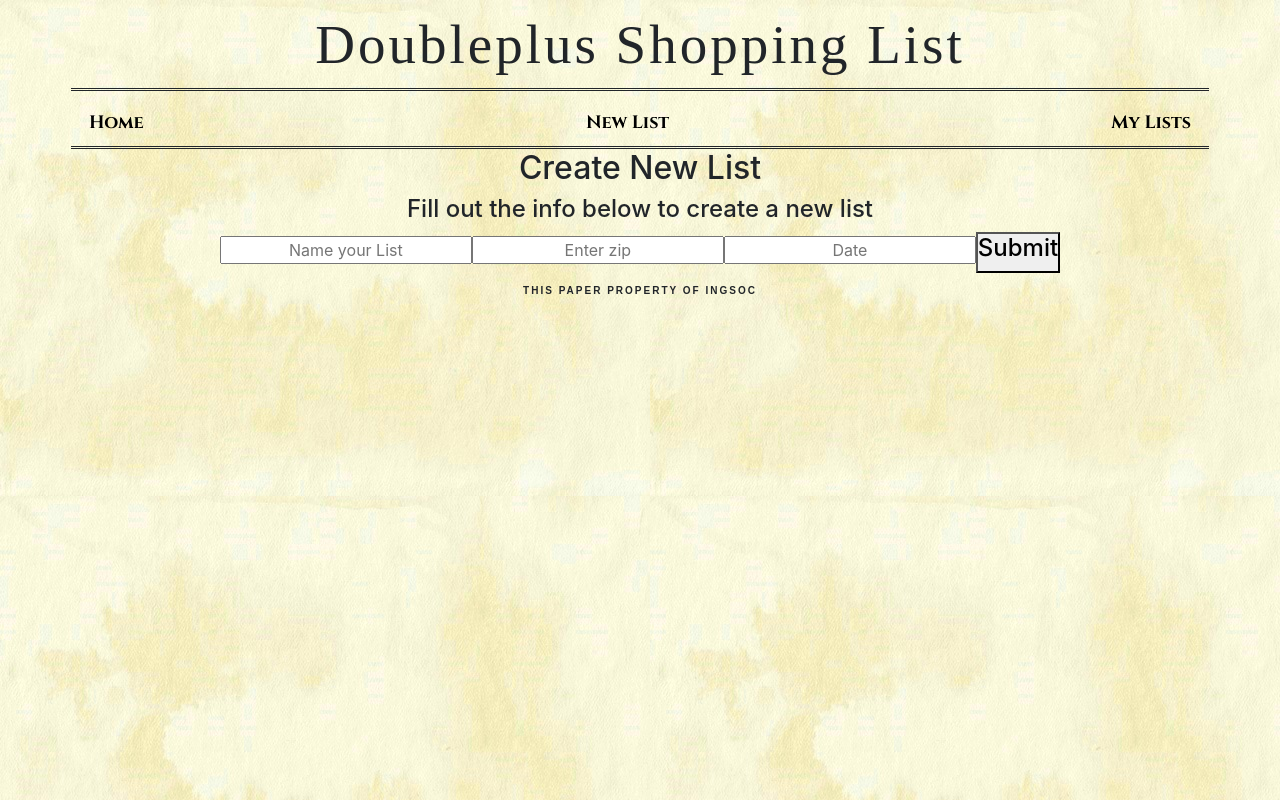
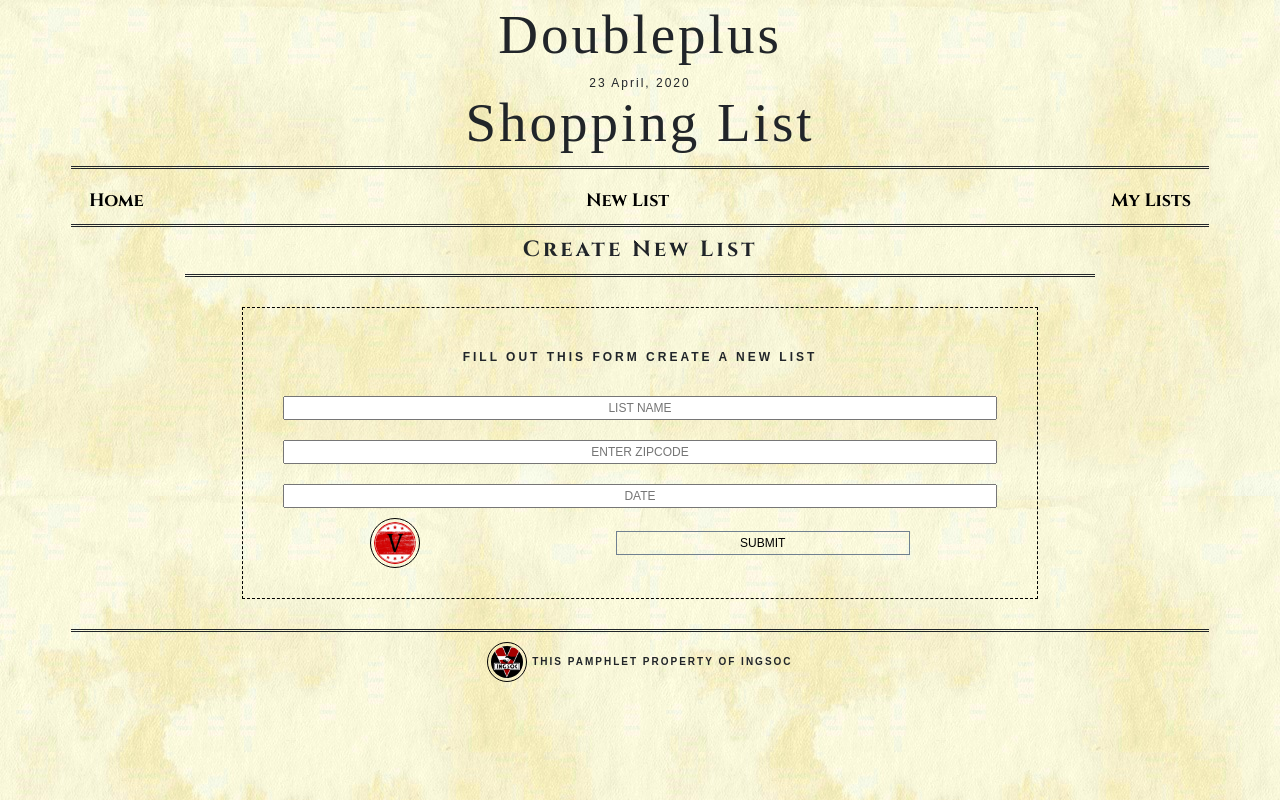
Before and after one commit to kblandy/grocery-app-CL, a React app: page /newlist in a window 1280 px wide. Built offline with nearby package versions, Linux system fonts and the light colour scheme; a web font is replaced by a local one.

Commit message:
Finished up base css styling

```diff
--- a/public/index.html
+++ b/public/index.html
@@ -3,14 +3,17 @@
   <head>
     <meta charset="utf-8" />
   <!--FONT FAMILIES-->
-    <link href="https://fonts.googleapis.com/css2?family=Tangerine&display=swap" rel="stylesheet">
 
+    <!-- link fonts -->
     <link href="https://fonts.googleapis.com/css2?family=Cinzel:wght@700&display=swap" rel="stylesheet">
 
+    <!-- old english header font -->
     <link href="https://fonts.googleapis.com/css?family=UnifrakturCook:700&display=swap" rel="stylesheet">
 
+    <!-- type writer font -->
     <link href="https://fonts.googleapis.com/css?family=Special+Elite&display=swap" rel="stylesheet">
 
+    <!-- <p> font -->
     <link href="https://fonts.googleapis.com/css2?family=Aldrich&display=swap" rel="stylesheet">
   <!--/FONT FAMILIES-->
 
--- a/src/App.css
+++ b/src/App.css
@@ -25,6 +25,20 @@
   margin: auto;
 }
 
+button {
+  font-size: 12px;
+  background: transparent;
+  border: 1px slategrey solid;
+  font-family: 'Aldrich', sans-serif;
+  padding: 2px;
+  text-transform: uppercase;
+}
+
+button:hover {
+  color: maroon;
+  font-weight: bold;
+}
+
 footer {
   font-family: 'Aldrich', sans-serif;
   font-weight: bolder;
@@ -32,6 +46,15 @@
   letter-spacing: 2px;
   padding: 10px;
   text-transform: uppercase;
+  margin-bottom: 0;
+  border-top-style: double;
+  margin-top: 30px;
+}
+
+h4 {
+  font-size: 20px;
+  font-family: 'Cinzel', serif;
+  letter-spacing: 2px;
 }
 
 h5 {
@@ -47,12 +70,21 @@
   padding-top: 2px;
 }
 
+
 img {
-  width: 100px;
+  background: transparent;
+  width: 50px;
+  padding: 3px;
+  border: 1px dotted black;
 }
 
 input {
+  font-family: 'Aldrich', sans-serif;
   text-align: center;
+  font-size: 12px;
+  text-transform: uppercase;
+  padding: 1px;
+  margin: 10px;
 }
 
 li {
@@ -75,23 +107,34 @@
   background: transparent;
 }
 
-.navbar.container {
-  background: transparent;
-}
-
-.nav-link {
-  text-decoration: none;
-}
 
 /* CLASS STYLES */
 
-.button-create-list {
-  padding: 4px 9px;
-  text-align: center;
-  text-decoration: none;
-  display: inline-block;
-  font-size: 16px;
-  margin: 2px;
+.arrow {
+  background: transparent;
+  width: 20px;
+  border-radius: 15px;
+  border: none;
+  margin: auto;
+  padding: 5px;
+}
+
+.button-x {
+  font-family: 'Special Elite', cursive;
+  font-size: 20px;
+  font-weight: bolder;
+  border: none;
+  margin-top: 8px;
+  padding: 2px;
+}
+
+.button-x:hover {
+  border: 1px black solid;
+}
+
+.button-submit {
+  width: 40%;
+  margin: auto;
 }
 
 .container {
@@ -161,10 +204,53 @@
   flex-direction: column;
 }
 
+.footer-image {
+    width: 40px;
+    border-radius: 50%;
+    border: 1px black solid;
+}
+
+.form-container {
+  border: 1px dashed black;
+  display: flex;
+  justify-content: space-between;
+  flex-direction: column;
+  width: 70%;
+  margin: auto;
+  margin-top: 30px;
+  padding: 30px;
+}
+
+.h6-item {
+  font-size: 12px;
+  letter-spacing: 3px;
+  font-weight: bold;
+  margin-top: 9px;
+  text-transform: uppercase;
+}
 
 .link-credit {
   color: black;
   font-size: 15px;
+}
+
+.header-title {
+  font-family: 'Cinzel', serif;
+  font-size: 22px;
+  letter-spacing: 3px;
+  padding: 5px;
+  border-bottom-style: double;
+  width: 80%;
+  margin: auto;
+  padding: 10px;
+}
+
+.img-stamp {
+  width: 50px;
+  height: 50px;
+  border-radius: 50%;
+  border: 1px black solid;
+  margin: auto;
 }
 
 .navbar {
@@ -178,18 +264,54 @@
   width: 100%;
   border-bottom-style: double;
 }
+
+.navbar.container {
+  background: transparent;
+}
+
+.nav-date {
+  font-family: 'Aldrich', sans-serif;
+  font-size: 12px;
+  margin: 0;
+}
+
 .nav-header {
   background: transparent;
   font-family: 'UnifrakturCook', cursive;
   font-size: 55px;
   letter-spacing: 3px;
-  padding: 10px;
+}
+
+.nav-header-bottom {
+  background: transparent;
+  font-family: 'UnifrakturCook', cursive;
+  font-size: 55px;
+  letter-spacing: 3px;
   border-bottom-style: double;
+  padding-bottom: 10px;
 }
 
 .nav-link {
   color: black;
   font-family: 'Cinzel', serif;
+  text-decoration: none;
+}
+
+.new-list-sub {
+  margin: auto;
+  text-align: center;
+  margin: auto;
+  padding-bottom: 20px;
+}
+
+.submit-link {
+  font-size: 12px;
+}
+
+.submit-container {
+  display: flex;
+  flex-direction: row;
+  justify-content: space-around;
 }
 
 .virus-tracker-credit {
@@ -205,6 +327,7 @@
 
 #weather-header {
   font-family: 'Cinzel', serif;
+  font-size: 16px;
   padding: 10px;
   letter-spacing: 1px;
   border-bottom: 1px black dashed;
--- a/src/Components/AddItemForm.js
+++ b/src/Components/AddItemForm.js
@@ -52,7 +52,7 @@
                 type="text"
                 name="inputValue"
                 onChange={(e) => this.handleChange(e.target.value)}
-                placeholder="Type an Item"
+                placeholder={this.props.inputPlaceholder}
               />
               <button onClick={this.handleSubmit}>Search</button>
             </form>
@@ -71,7 +71,7 @@
                   type="text"
                   name="inputValue"
                   onChange={(e) => this.handleChange(e.target.value)}
-                  placeholder="Type an Item"
+                  placeholder={this.props.inputPlaceholder}
                 />
                 <button onClick={this.handleSubmit}>Search</button>
               </form>
--- a/src/Components/App.js
+++ b/src/Components/App.js
@@ -14,6 +14,7 @@
 class App extends Component {
 
   render() {
+
     return (
 
       <div className="container">
@@ -23,22 +24,25 @@
 
           <Route path="/" component={() =>
             <Navigation
-              title="Doubleplus Shopping List"
-
+              titleTop="Doubleplus"
+              titleBottom="Shopping List"
               />} />
           <Route path="/home" component={Home} />
           <Route exact path="/newlist" component={() =>
                   <NewList
                     title="Create New List"
-                    subtitle="Fill out the info below to create a new list"
+                    subtitle="Fill out this form create a new list"
                     // userList={this.userList}
                     // createList={this.handleCreateList}
                     />} />
           <Route exact path="/mylists" component={GroceryList} />
 
+          {/* Footer */}
           <div>
-            <footer>This Paper Property of INGSOC</footer>
+            <footer><img className="footer-image" src={require('../Images/1984-ingsoc.jpg')} alt="ingsoc logo" /> This Pamphlet Property of INGSOC</footer>
             </div>
+
+
 
 
           {/* <GroceryList /> */}
--- a/src/Components/GroceryList.js
+++ b/src/Components/GroceryList.js
@@ -75,6 +75,7 @@
                     //now the search value can be retrieved for functions
                       // searchValue={localStorage.getItem('inputValue')}
                       addItem={this.handleAddItem}
+                      inputPlaceholder="Search Food Stock"
                     />
             </div>
 
--- a/src/Components/Header.js
+++ b/src/Components/Header.js
@@ -6,7 +6,7 @@
     return (
         <header>
             <div className="container">
-                <h1>{title}</h1>
+                <h2 className="header-title">{title}</h2>
                     <div className="d-inline-flex">
                         <p className="p-2">Zipcode: {location}</p>
                         <p className="p-2">Date: {date}</p>
--- a/src/Components/Item.js
+++ b/src/Components/Item.js
@@ -7,7 +7,7 @@
             <div className="container">
                 <ul className="d-inline-flex">
                     <li>
-                        {this.props.name}
+                        <h6 className="h6-item">{this.props.name}</h6>
                     </li>
 
                     <li>
@@ -15,7 +15,7 @@
                     </li>
 
                     <li>
-                        <button onClick={ () => this.props.removeItem(this.props.id) }> x </button>
+                        <button className="button-x" onClick={ () => this.props.removeItem(this.props.id) }> x </button>
                     </li>
                 </ul>
             </div>
--- a/src/Components/Navigation.js
+++ b/src/Components/Navigation.js
@@ -2,13 +2,27 @@
 import { Link } from 'react-router-dom';
 
 class Navigation extends Component {
+
+
     render() {
+        //creates the today's date in newspaper header
+        const monthNames = ["January", "February", "March", "April", "May", "June", "July", "August", "September", "October", "November", "December"];
+
+        var today = new Date();
+
+
+        var newsDate = (today.getDate() + ' ' + monthNames[today.getMonth()] + ', ' + (today.getFullYear()));
+
         return (
+
             <div>
 
 
                 <span>
-                <h3 className="nav-header">{this.props.title}</h3>
+                <h3 className="nav-header">{this.props.titleTop}</h3>
+                <h4 className="nav-date">{newsDate}</h4>
+                <h3 className="nav-header-bottom">{this.props.titleBottom}</h3>
+
                     <ul className="navbar container">
                         <li className="nav-link"><Link to="/home">Home</Link></li>
                         <li className="nav-link"><Link to="/newlist">New List</Link></li>
--- a/src/Components/NewList.js
+++ b/src/Components/NewList.js
@@ -53,16 +53,17 @@
         return (
             <div>
                 <form onSubmit={this.handleSubmit} className="container-new-list" id="create-new-list-form">
-                <h2>{this.props.title}</h2>
-                <h4>{this.props.subtitle}</h4>
+                <h2 className="header-title">{this.props.title}</h2>
                 {/* input attribute 'name' is called as target in handleChange() */}
+                    <div className="form-container">
+                    <p className="new-list-sub">{this.props.subtitle}</p>
                         <input
                             type="text"
                             name="userListName"
                             value={this.state.userList.userListName}
                             onChange={this.handleChange}
                             id="user-list-name"
-                        placeholder="Name your List" />
+                            placeholder="List Name" />
 
                         <input
                             type="text"
@@ -70,7 +71,7 @@
                             value={this.state.userList.userListZipcode}
                             onChange={this.handleChange}
                             id="user-list-zip"
-                        placeholder="Enter zip" />
+                            placeholder="Enter zipcode" />
 
                         <input
                             type="text"
@@ -80,10 +81,15 @@
                             id="user-list-date"
                             placeholder="Date" />
 
-                    <button
+                        <div className="submit-container">
+                        <img src={require('../Images/stamp.jpg')} alt="victory stamp" className="img-stamp" />
+                        <button className="button-submit"
                             //route, onclick will reroute to mylists tab
-                        onChange={this.handleSubmit}><Link to="/mylists"><h4>Submit</h4></Link></button>
+                            onChange={this.handleSubmit}><Link to="/mylists" className="submit-link">Submit</Link>
+                        </button>
+                        </div>
 
+                    </div>
 
                 </form>
             </div>
--- a/src/Components/SearchList.js
+++ b/src/Components/SearchList.js
@@ -86,7 +86,7 @@
 
                         <div>
                             <div key={index}>
-                                <h3>{searchItem.itemName}</h3>
+                                <h4>{searchItem.itemName}</h4>
                                 <img src={searchItem.itemImage} alt="" />
                             </div>
 
--- a/src/Components/WeatherBoard.js
+++ b/src/Components/WeatherBoard.js
@@ -33,12 +33,12 @@
 
         if(this.state.loaded) {
 
-            let capitalizedWeather = this.state.weatherStats[0].weather.toUpperCase();
-
             return (
                 <div id="weather-header">
 
-                {capitalizedWeather} in {this.state.weatherStats[0].name}
+                <img className="arrow" src={require('../Images/arrow-left.jpg')} alt="arrow pointing left" />
+                    {this.state.weatherStats[0].weather} in {this.state.weatherStats[0].name}
+                <img src={require('../Images/arrow-right.jpg')} className="arrow" alt="arrow pointing right" />
 
                 </div>
             )
```
Also changed, not shown: src/Images/arrow-left.jpg (added), src/Images/arrow-right.jpg (added), src/Images/stamp.jpg (added). Lines whose indentation alone changed are shown as unchanged.
